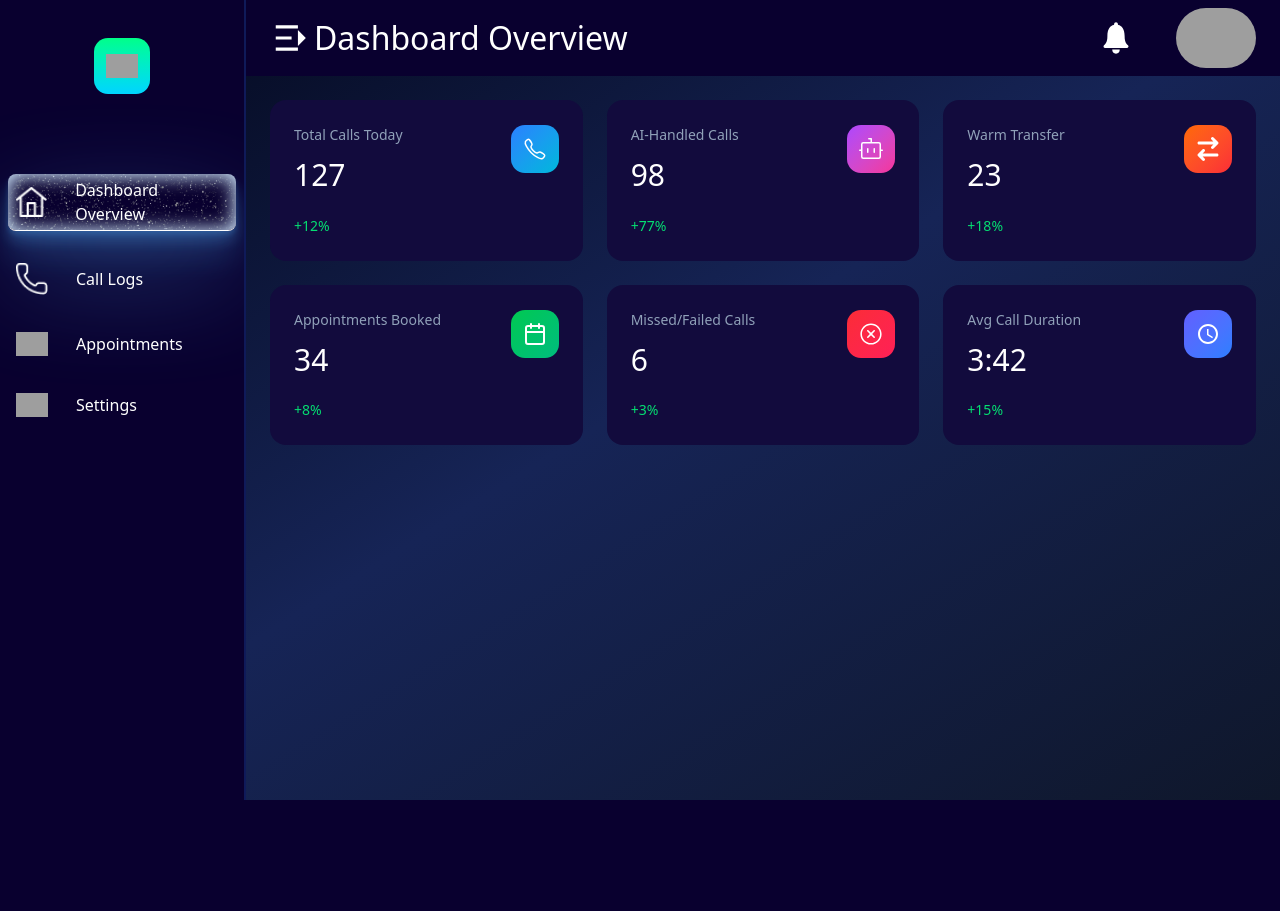
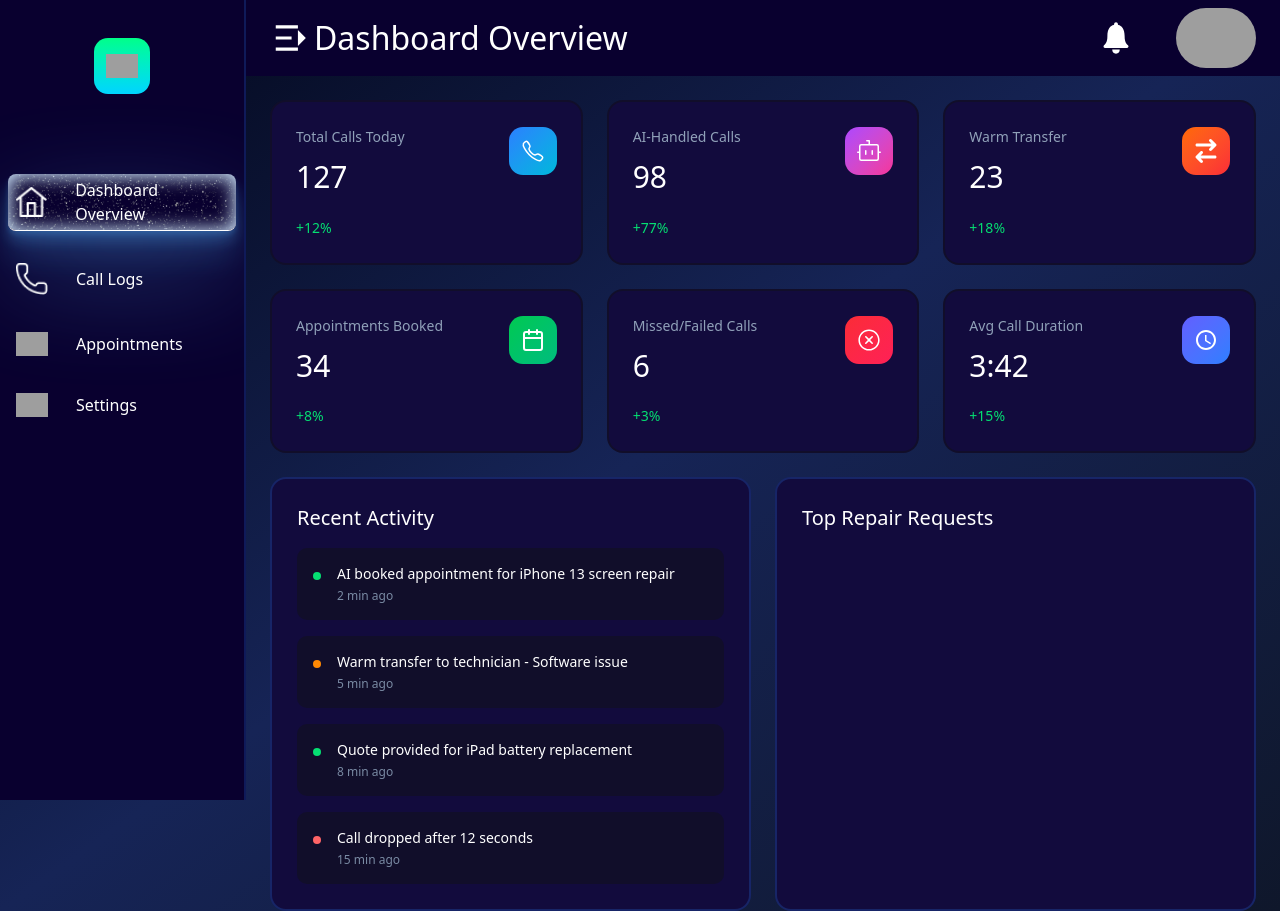
Before and after one commit to Sabbir-75/Dashboard, a React (Vite) app: page / in a window 1280 px wide. Before the commit the page ends 800 px from the top, so only its background shows below. Built offline with nearby package versions, Linux system fonts and the light colour scheme; grey boxes are pictures that could not be loaded.

Commit message:
implementation Request section

```diff
--- /dev/null
+++ b/src/Components/Activity/Activity.jsx
@@ -0,0 +1,53 @@
+import React from 'react';
+import CardContainer from '../Container/CardContainer/CardContainer';
+
+const activitys = [
+    {
+        id: 1,
+        name: "AI booked appointment for iPhone 13 screen repair",
+        time: "2 min ago",
+        circle: <div className='mt-2 w-2 h-2 rounded-full bg-[#05DF72]'></div>
+    },
+    {
+        id: 2,
+        name: "Warm transfer to technician - Software issue",
+        time: "5 min ago",
+        circle: <div className='mt-2 w-2 h-2 rounded-full bg-[#FF8904]'></div>
+    },
+    {
+        id: 3,
+        name: "Quote provided for iPad battery replacement",
+        time: "8 min ago",
+        circle: <div className='mt-2 w-2 h-2 rounded-full bg-[#05DF72]'></div>
+    },
+    {
+        id: 4,
+        name: "Call dropped after 12 seconds",
+        time: "15 min ago",
+        circle: <div className='mt-2 w-2 h-2 rounded-full bg-[#FF6467]'></div>
+    },
+]
+
+const Activity = () => {
+    return (
+        <CardContainer>
+            <h1 className='text-[#FFFFFF] text-xl font-normal'>Recent Activity</h1>
+            {
+                activitys.map(item => (
+                    <div className='p-2.5 md:p-4 bg-[#10131880] rounded-[10px]'>
+                        <div className='flex items-start gap-3 md:gap-4'>
+                            {item.circle}
+                            <div className='space-y-1'>
+                                <h1 className='text-[#FFFFFF] text-sm font-normal'>{item.name}</h1>
+                                <h1 className='text-[#7A8BA4] text-xs font-normal'>{item.time}</h1>
+                            </div>
+                        </div>
+
+                    </div>
+                ))
+            }
+        </CardContainer>
+    );
+};
+
+export default Activity;
--- /dev/null
+++ b/src/Components/Container/CardContainer/CardContainer.jsx
@@ -0,0 +1,11 @@
+import React from 'react';
+
+const CardContainer = ({ children }) => {
+    return (
+        <div className='md:space-y-4 space-y-3 p-4 md:p-5 lg:p-[25px] bg-base-200 rounded-[10px] md:rounded-[16px] border-[2px] border-[#2b80ff37]'>
+            {children}
+        </div>
+    );
+};
+
+export default CardContainer;
--- /dev/null
+++ b/src/Components/Requests/Requests.jsx
@@ -0,0 +1,13 @@
+import React from 'react';
+import CardContainer from '../Container/CardContainer/CardContainer';
+
+const Requests = () => {
+    return (
+         <CardContainer>
+            <h1 className='text-[#FFFFFF] text-xl font-normal'>Top Repair Requests</h1>
+
+         </CardContainer>
+    );
+};
+
+export default Requests;
--- a/src/Pages/Dashboard/Dashboard.jsx
+++ b/src/Pages/Dashboard/Dashboard.jsx
@@ -104,7 +104,7 @@ const Dashboard = () => {
                                             onMouseEnter={() => setHoverId(item.id)}
                                             onMouseLeave={() => setHoverId(null)}
                                             style={{
-                                                backgroundImage: (hoverId === item.id || (item.link === "overview" && location.pathname == "/")) ? `url(${noice})` : "none",
+                                                backgroundImage: (((hoverId === item.id) || (location.pathname == `/${item.link}`)) || (item.link === "overview" && location.pathname == "/")) ? `url(${noice})` : "none",
                                                 backgroundSize: "cover",
                                                 backgroundPosition: "center",
                                             }}
@@ -112,7 +112,7 @@ const Dashboard = () => {
                                             hover:shadow-[inset_0_1px_18px_2px_#D2EAFF,_0_42px_107px_0_#57b1ff53,_0_24.72px_32.26px_0_#57b1ff2f,_0_10.27px_13.4px_0_#57b1ff38,_0_3.71px_4.85px_0_#57b1ff2c]
                                             ${((location.pathname == `/${item.link}`) || (item.link === "overview" && location.pathname == "/")) && "shadow-[inset_0_1px_18px_2px_#D2EAFF,_0_42px_107px_0_#57b1ff53,_0_24.72px_32.26px_0_#57b1ff2f,_0_10.27px_13.4px_0_#57b1ff38,_0_3.71px_4.85px_0_#57b1ff2c] bg-gradient-to-b from-[#152252] to-[#111B3C] border-b-1 border-white"}
                                             `}
-                                            data-tip="Homepage">
+                                            data-tip={`${item.manuName}`}>
 
                                             <div className='flex items-center gap-3 md:gap-5 lg:gap-7'>
                                                 <img className='w-4 md:w-6 lg:w-8' src={item.image} alt={item.image} />
--- a/src/Pages/Overview/Overview.jsx
+++ b/src/Pages/Overview/Overview.jsx
@@ -5,6 +5,8 @@ import { LuCalendar } from "react-icons/lu";
 import { RxCrossCircled } from "react-icons/rx";
 import { MdAccessTime } from "react-icons/md";
 import { GoDependabot } from "react-icons/go";
+import Activity from '../../Components/Activity/Activity';
+import Requests from '../../Components/Requests/Requests';
 
 
 const overview = [
@@ -80,12 +82,12 @@ const overview = [
 ]
 
 const Overview = () => {
-    return (
+    return (<>
         <div className='grid grid-cols-1 md:grid-cols-2 lg:grid-cols-3 gap-2 md:gap-4 lg:gap-6'>
 
             {
                 overview.map(item => (
-                    <div key={item.id} className='flex justify-between bg-base-200 px-2 md:px-4 lg:px-6 py-[25px] rounded-lg md:rounded-xl lg:rounded-2xl'>
+                    <div key={item.id} className='flex justify-between border-[2px] border-[2b80ff37] bg-base-200 px-2 md:px-4 lg:px-6 py-[25px] rounded-lg md:rounded-xl lg:rounded-2xl'>
                         <div>
                             <h4 className='text-xs mb-[7px] md:text-sm font-normal text-[#90A1B9]'>{item.name}</h4>
                             <h4 className='text-lg mb-[12px] md:mb-[17px] md:text-[24px] lg:text-[30px] font-normal text-[#FFFFFF]'>{item.count}</h4>
@@ -98,6 +100,12 @@ const Overview = () => {
 
 
         </div>
+        <div className='mt-4 md:mt-5 lg:mt-6 grid grid-cols-1 md:grid-cols-2 gap-4 md:gap-5 lg:gap-6'>
+            <Activity></Activity>
+            <Requests></Requests>
+        </div>
+
+    </>
     );
 };
 
--- a/src/index.css
+++ b/src/index.css
@@ -39,5 +39,5 @@
 }
 
 body{
-  color: #57b1ff2c
+  color: #10131880
 }
```
Lines whose indentation alone changed are shown as unchanged.
